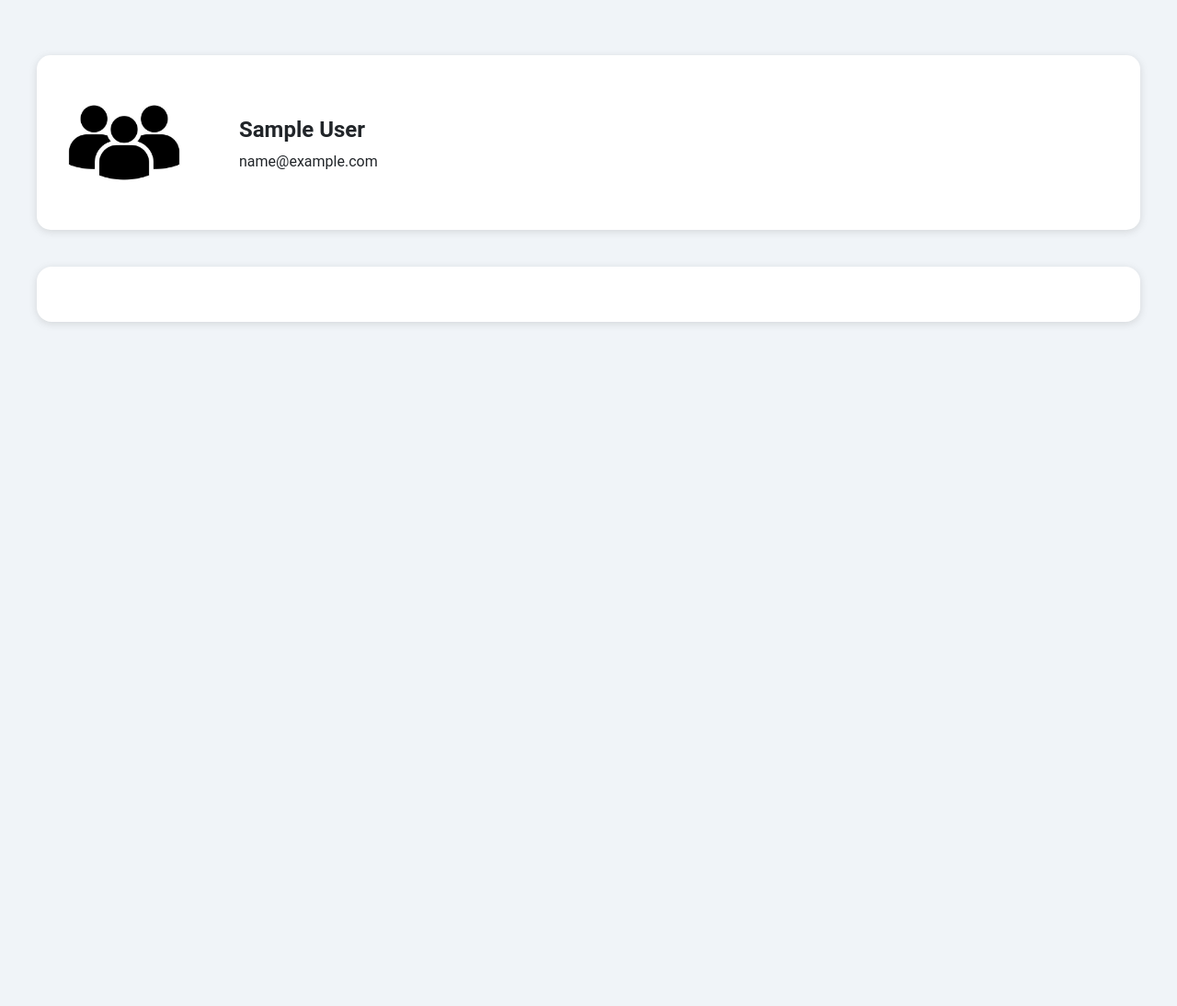
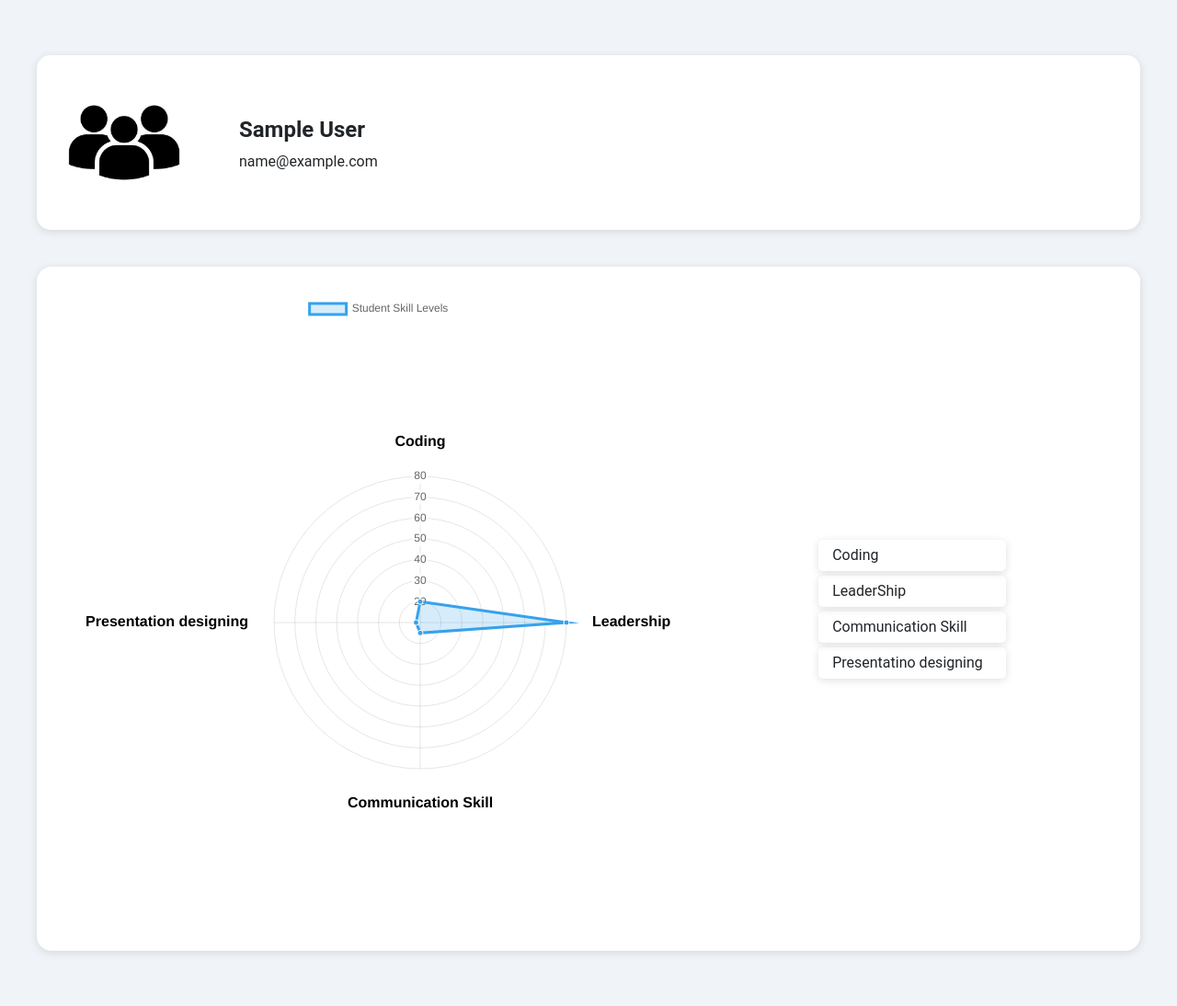
Before and after one commit to aashishChakradhar/Hackathon, a Django app: page /student-profile in a window 1280 px wide. Shown: the whole page at 92% size. Before the commit the page ends 353 px from the top, so only its background shows below. Run offline with Django 5.2, Linux system fonts and the light colour scheme; the visitor is signed in with stand-in values (Sample User, id 1); some libraries are stand-ins or nearby versions.

Commit message:
Changed div structure

```diff
--- a/templates/student_profile.html
+++ b/templates/student_profile.html
@@ -24,7 +24,13 @@
             </div>
         </div>
         <div class="std-graph">
-
+            <canvas id="RadarChart" width="" height=""></canvas>
+            <ul class="legend-list">
+                <li>Coding</li>
+                <li>LeaderShip</li>
+                <li>Communication Skill</li>
+                <li>Presentatino designing</li>
+            </ul>
         </div>
     </div>
 
```
